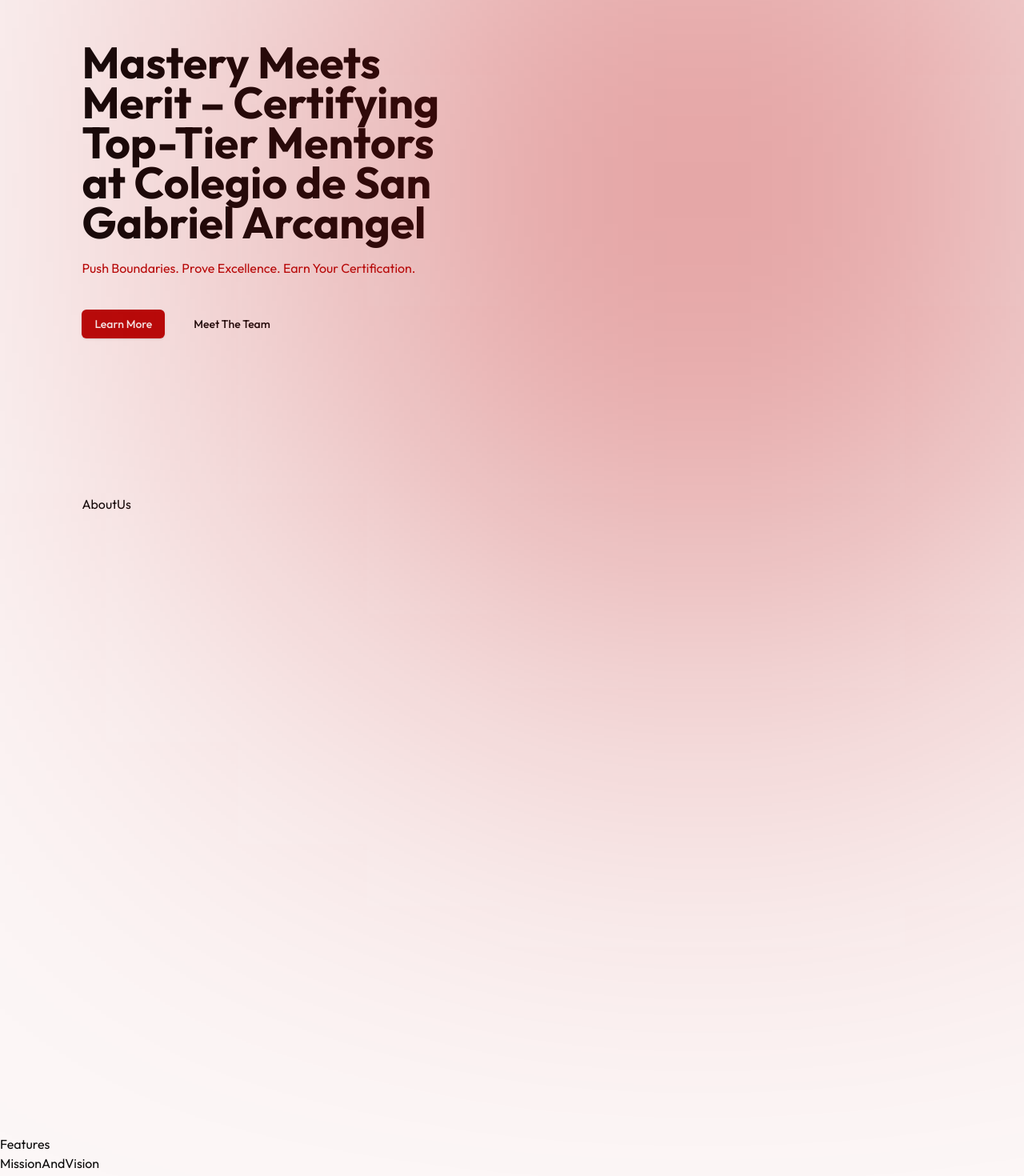
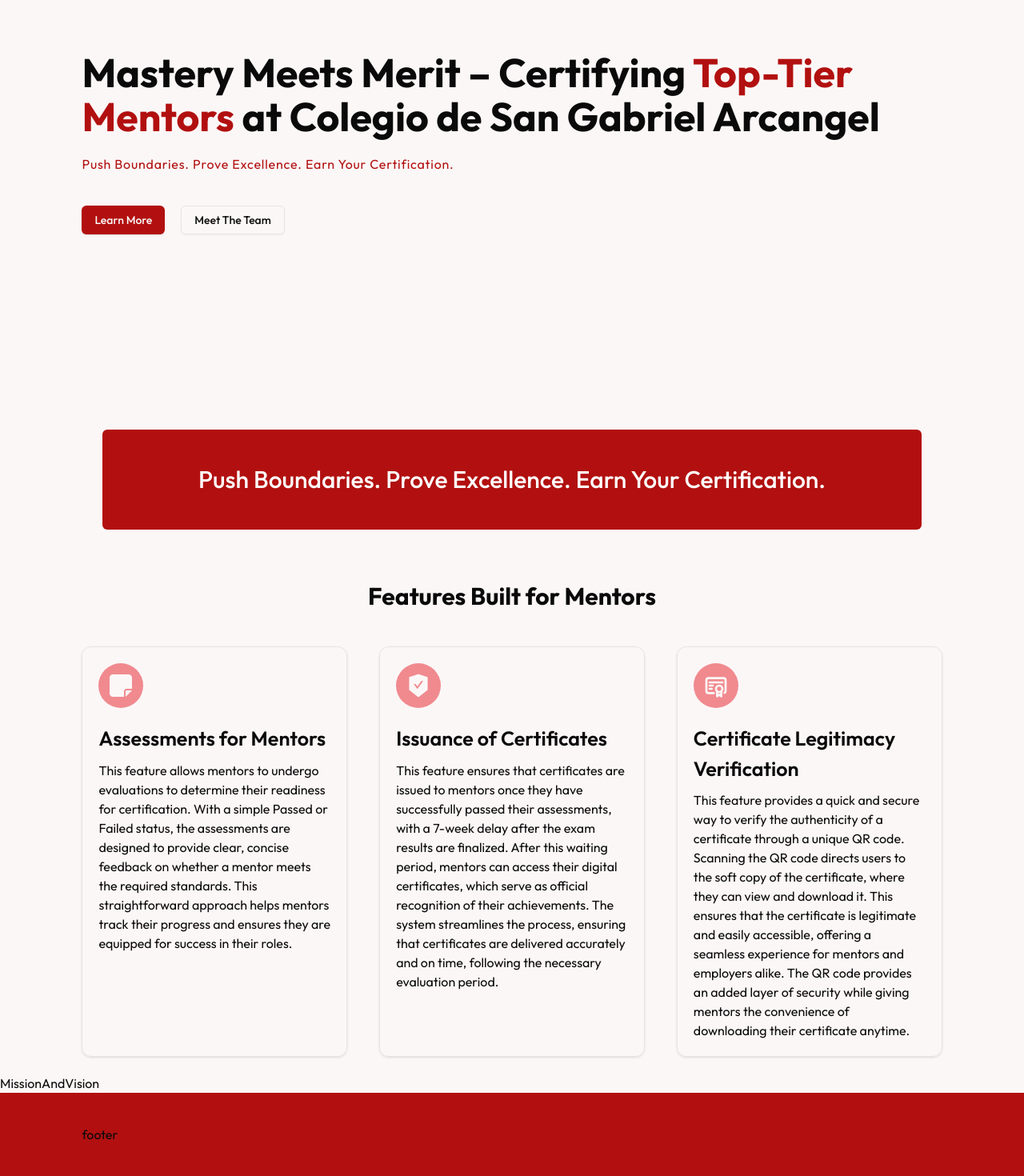
Before and after one commit to cyyonara/gaps-frontend, a React (Vite) app: page / in a window 1280 px wide. Shown: the part 214-1684 px from the top of the page at 80% size. Built offline with nearby package versions, Linux system fonts and the light colour scheme.

Commit message:
about page

```diff
--- /dev/null
+++ b/src/components/landing-page/FeatureCard.tsx
@@ -0,0 +1,34 @@
+import { Card } from "../ui/card";
+import { FaNoteSticky } from "react-icons/fa6";
+import { IconType } from "react-icons";
+import { AiFillSafetyCertificate } from "react-icons/ai";
+import { TbCertificate } from "react-icons/tb";
+
+interface Props {
+  title: string;
+  description: string;
+  icon: string;
+}
+
+const iconMapping: { [key: string]: IconType } = {
+  FaNoteSticky: FaNoteSticky,
+  AiFillSafetyCertificate: AiFillSafetyCertificate,
+  TbCertificate: TbCertificate,
+};
+
+const FeatureCard = ({ title, description, icon }: Props) => {
+  const IconComponent = iconMapping[icon];
+  return (
+    <Card className="flex flex-col p-5 bg-transparent transform transition duration-300 hover:translate-y-[-15px] hover:shadow-xl">
+      <div className="flex flex-col items-start gap-5 pb-2">
+        <div className="p-3 bg-secondary rounded-full">
+          {IconComponent && <IconComponent className=" text-background" size={32} />}
+        </div>
+        <span className="font-semibold text-[25px] flex justify-center">{title}</span>
+      </div>
+      <span>{description}</span>
+    </Card>
+  );
+};
+
+export default FeatureCard;
--- a/src/components/landing-page/Navigation.tsx
+++ b/src/components/landing-page/Navigation.tsx
@@ -13,10 +13,10 @@
       href: "aboutUs",
       label: "About Us",
     },
-    {
-      href: "features",
-      label: "Features",
-    },
+    // {
+    //   href: "features",
+    //   label: "Features",
+    // },
     {
       href: "missionAndVision",
       label: "Mission & Vision",
@@ -25,7 +25,7 @@
 
   return (
     <>
-      <nav className="flex justify-between items-center py-5">
+      <nav className="flex justify-between items-center py-10">
         <RouterLink to="home" className="w-[100px]">
           <img src={logo} alt="gaps-logo" />
         </RouterLink>
@@ -38,13 +38,14 @@
                   smooth={true}
                   duration={500}
                   key={href}
-                  className="cursor-pointer text-sm font-medium"
+                  className="cursor-pointer text-sm font-normal"
                 >
                   {label}
                 </ScrollLink>
               ))}
-              <div className="py-2 px-2 rounded-full bg-primary">
-                <FaUser className="text-background" />
+              <div className="py-2 px-5 text-sm text-white flex items-center gap-x-2 rounded-full bg-primary">
+                <FaUser size={12} className="text-background" />
+                Login
               </div>
             </div>
           </div>
--- a/src/components/landing-page/pages/AboutUs.tsx
+++ b/src/components/landing-page/pages/AboutUs.tsx
@@ -1,5 +1,44 @@
+import FeatureCard from "../FeatureCard";
+
 const AboutUs = () => {
-  return <div className="h-[100vh] px-[8%]">AboutUs</div>;
+  const features = [
+    {
+      title: "Assessments for Mentors",
+      description:
+        "This feature allows mentors to undergo evaluations to determine their readiness for certification. With a simple Passed or Failed status, the assessments are designed to provide clear, concise feedback on whether a mentor meets the required standards. This straightforward approach helps mentors track their progress and ensures they are equipped for success in their roles.",
+      icon: "FaNoteSticky",
+    },
+
+    {
+      title: "Issuance of Certificates",
+      description:
+        "This feature ensures that certificates are issued to mentors once they have successfully passed their assessments, with a 7-week delay after the exam results are finalized. After this waiting period, mentors can access their digital certificates, which serve as official recognition of their achievements. The system streamlines the process, ensuring that certificates are delivered accurately and on time, following the necessary evaluation period.",
+      icon: "AiFillSafetyCertificate",
+    },
+    {
+      title: "Certificate Legitimacy Verification",
+      description:
+        "This feature provides a quick and secure way to verify the authenticity of a certificate through a unique QR code. Scanning the QR code directs users to the soft copy of the certificate, where they can view and download it. This ensures that the certificate is legitimate and easily accessible, offering a seamless experience for mentors and employers alike. The QR code provides an added layer of security while giving mentors the convenience of downloading their certificate anytime.",
+      icon: "TbCertificate",
+    },
+  ];
+
+  return (
+    <div className="h-[80vh] px-[8%] flex flex-col justify-center items-center">
+      <h3 className="font-bold ">Features Built for Mentors</h3>
+
+      <div className="grid grid-cols-1 md:grid-cols-2 lg:grid-cols-3 gap-10 mt-10 justify-items-center">
+        {features.map((feature) => (
+          <FeatureCard
+            key={feature.title}
+            title={feature.title}
+            description={feature.description}
+            icon={feature.icon}
+          />
+        ))}
+      </div>
+    </div>
+  );
 };
 
 export default AboutUs;
--- a/src/components/landing-page/pages/Home.tsx
+++ b/src/components/landing-page/pages/Home.tsx
@@ -2,30 +2,36 @@
 
 const Home = () => {
   return (
-    <div className="px-[8%] h-[95vh] w-full flex items-center">
-      <div className="z-500">
+    <div className="relative m-auto px-[8%]  h-[100vh] w-full flex-col">
+      <div className="flex pt-[15%]">
         <div>
           <div>
-            <h4 className="font-bold leading-[50px]">
-              Mastery Meets Merit – Certifying Top-Tier Mentors at Colegio de San Gabriel Arcangel
+            <div className="w-[1000px]">
+              <h4 className="font-bold leading-[55px]">
+                Mastery Meets Merit – Certifying{" "}
+                <span className="text-primary"> Top-Tier Mentors</span> at Colegio de San Gabriel
+                Arcangel
               </h4>
             </div>
             <div className="pt-5">
-            <span className="text-primary">
+              <span className="text-primary tracking-wider">
                 Push Boundaries. Prove Excellence. Earn Your Certification.
               </span>
             </div>
             <div>
               <div className="flex space-x-5 mt-10">
-              <Button className="hover:bg-secondary">Learn More</Button>
-              <Button variant="ghost">Meet The Team</Button>
+                <Button>Learn More</Button>
+                <Button variant="outline">Meet The Team</Button>
               </div>
             </div>
           </div>
         </div>
-      <div>
-        <div className="bg-primary w-[600px] h-[800px] blur-[350px]"></div>
+
+        <div>{/* <div className="bg-primary w-[600px] h-[800px] blur-[350px]"></div> */}</div>
       </div>
+      <h3 className="absolute left-1/2 transform -translate-x-1/2 bottom-5 bg-primary mb-5 text-white font-medium  w-[80%] rounded-md p-10 flex justify-center">
+        Push Boundaries. Prove Excellence. Earn Your Certification.
+      </h3>
     </div>
   );
 };
--- /dev/null
+++ b/src/components/ui/card.tsx
@@ -0,0 +1,76 @@
+import * as React from "react"
+
+import { cn } from "@/lib/utils"
+
+const Card = React.forwardRef<
+  HTMLDivElement,
+  React.HTMLAttributes<HTMLDivElement>
+>(({ className, ...props }, ref) => (
+  <div
+    ref={ref}
+    className={cn(
+      "rounded-xl border bg-card text-card-foreground shadow",
+      className
+    )}
+    {...props}
+  />
+))
+Card.displayName = "Card"
+
+const CardHeader = React.forwardRef<
+  HTMLDivElement,
+  React.HTMLAttributes<HTMLDivElement>
+>(({ className, ...props }, ref) => (
+  <div
+    ref={ref}
+    className={cn("flex flex-col space-y-1.5 p-6", className)}
+    {...props}
+  />
+))
+CardHeader.displayName = "CardHeader"
+
+const CardTitle = React.forwardRef<
+  HTMLDivElement,
+  React.HTMLAttributes<HTMLDivElement>
+>(({ className, ...props }, ref) => (
+  <div
+    ref={ref}
+    className={cn("font-semibold leading-none tracking-tight", className)}
+    {...props}
+  />
+))
+CardTitle.displayName = "CardTitle"
+
+const CardDescription = React.forwardRef<
+  HTMLDivElement,
+  React.HTMLAttributes<HTMLDivElement>
+>(({ className, ...props }, ref) => (
+  <div
+    ref={ref}
+    className={cn("text-sm text-muted-foreground", className)}
+    {...props}
+  />
+))
+CardDescription.displayName = "CardDescription"
+
+const CardContent = React.forwardRef<
+  HTMLDivElement,
+  React.HTMLAttributes<HTMLDivElement>
+>(({ className, ...props }, ref) => (
+  <div ref={ref} className={cn("p-6 pt-0", className)} {...props} />
+))
+CardContent.displayName = "CardContent"
+
+const CardFooter = React.forwardRef<
+  HTMLDivElement,
+  React.HTMLAttributes<HTMLDivElement>
+>(({ className, ...props }, ref) => (
+  <div
+    ref={ref}
+    className={cn("flex items-center p-6 pt-0", className)}
+    {...props}
+  />
+))
+CardFooter.displayName = "CardFooter"
+
+export { Card, CardHeader, CardFooter, CardTitle, CardDescription, CardContent }
--- a/src/index.css
+++ b/src/index.css
@@ -6,7 +6,10 @@
   font-family: "Outfit";
 }
 h4 {
-  font-size: 55px;
+  font-size: 50px;
+}
+h3 {
+  font-size: 30px;
 }
 @layer base {
   :root {
@@ -16,7 +19,7 @@
     --card-foreground: 0 0% 3.9%;
     --popover: 0 0% 100%;
     --popover-foreground: 0 0% 3.9%;
-    --primary: 0, 90%, 38%;
+    --primary: 0 84% 38;
     --primary-foreground: 0 0% 98%;
     --secondary: 357, 77%, 74%;
     --secondary-foreground: 0 0% 9%;
--- a/src/pages/LandingPage.tsx
+++ b/src/pages/LandingPage.tsx
@@ -17,13 +17,11 @@
         <Element name="aboutUs">
           <AboutUs />
         </Element>
-        <Element name="features">
-          <Features />
-        </Element>
         <Element name="missionAndVision">
           <MissionAndVision />
         </Element>
       </main>
+      <footer className="w-full py-10 px-[8%] bg-primary">footer</footer>
     </div>
   );
 };
```
Lines whose indentation alone changed are shown as unchanged.
